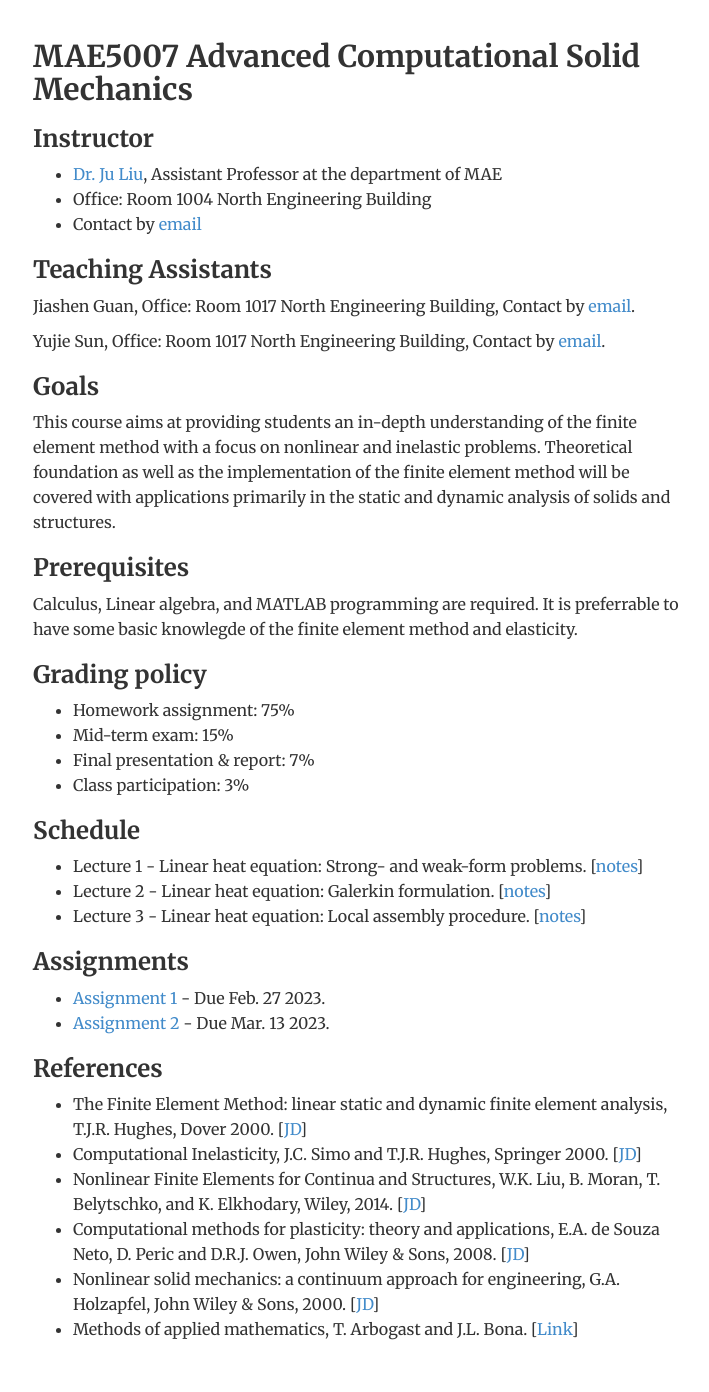
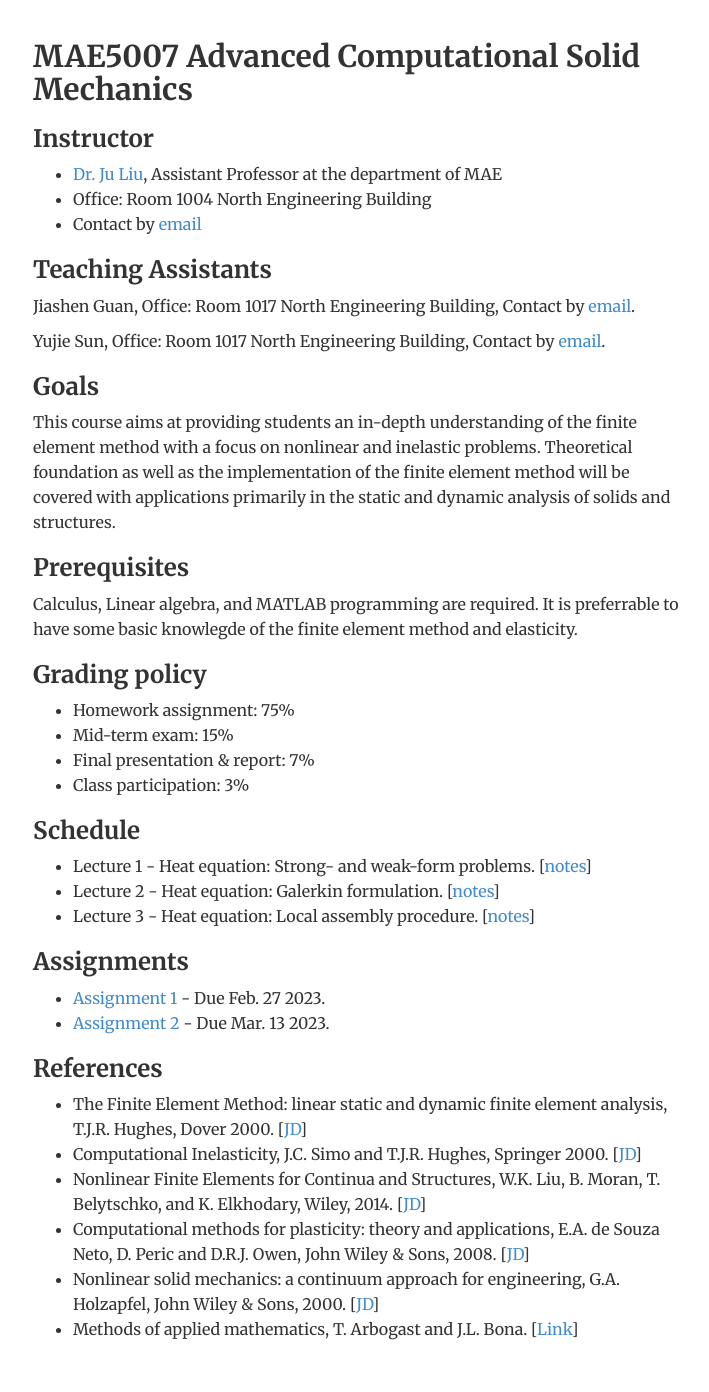
Before and after one commit to ju-liu/ju-liu.github.io, a Jekyll site: the page built from teaching/FEM-2023-Spring/index.html, in a window 1280 px wide. Shown: the whole page, without its empty margins (283-992 px from the left). Built offline with Jekyll 4.4.1, drawn with Linux system fonts in a browser that asks for light colours; nearby versions of some CDN libraries; library files that are not in the unit come from our copies.

Commit message:
Update index.html

```diff
--- a/teaching/FEM-2023-Spring/index.html
+++ b/teaching/FEM-2023-Spring/index.html
@@ -36,9 +36,9 @@ description: Research of Dr. Ju Liu
 
 <h3>Schedule</h3>
 <ul>
-  <li>Lecture 1 - Linear heat equation: Strong- and weak-form problems. [<a href="notes/Lecture-01.pdf">notes</a>] </li>
-  <li>Lecture 2 - Linear heat equation: Galerkin formulation. [<a href="notes/Lecture-02.pdf">notes</a>]</li>
-  <li>Lecture 3 - Linear heat equation: Local assembly procedure. [<a href="notes/Lecture-03.pdf">notes</a>]</li>
+  <li>Lecture 1 - Heat equation: Strong- and weak-form problems. [<a href="notes/Lecture-01.pdf">notes</a>] </li>
+  <li>Lecture 2 - Heat equation: Galerkin formulation. [<a href="notes/Lecture-02.pdf">notes</a>]</li>
+  <li>Lecture 3 - Heat equation: Local assembly procedure. [<a href="notes/Lecture-03.pdf">notes</a>]</li>
 </ul>
 
 <h3>Assignments</h3>
```
